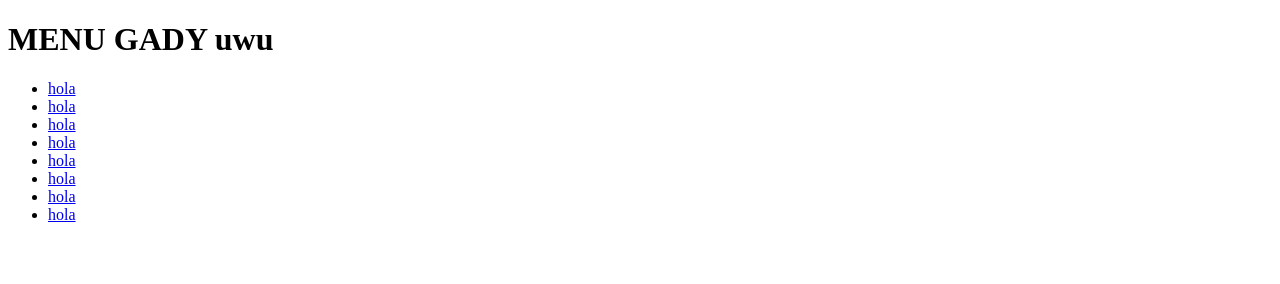
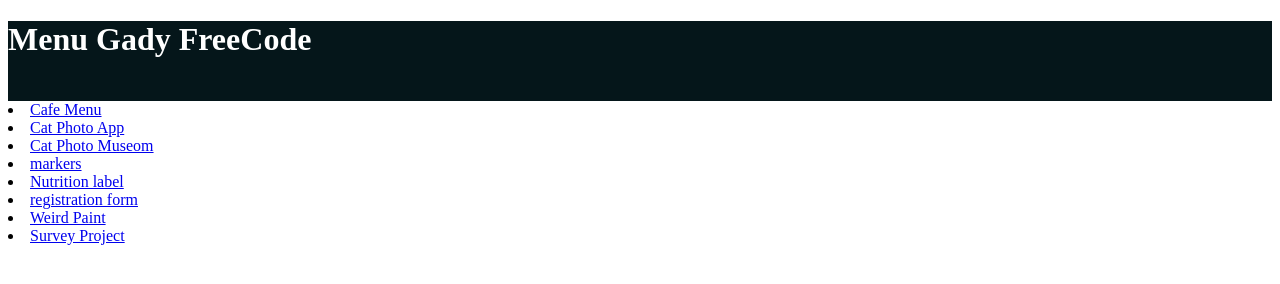
Before and after one commit to Gadielo03/FreeCodeCamp, a plain HTML site: page index.html in a window 1280 px wide. Drawn offline with Linux system fonts and the light colour scheme.

Commit message:
minor changes

```diff
--- /dev/null
+++ b/Menu src/styles.css
@@ -0,0 +1,5 @@
+header{
+    background-color: #05161A;
+    color: white;
+    height: 10vh;
+}
--- a/index.html
+++ b/index.html
@@ -3,21 +3,25 @@
 <head>
     <meta charset="UTF-8">
     <meta name="viewport" content="width=device-width, initial-scale=1.0">
-    <title>Menu Gady FreeCode</title>
+    <link rel="stylesheet" href="/FreeCodeCamp/Menu src/styles.css">
+    <title>Menu Gady FreeCodeCamp</title>
 </head>
 <body>
-    <div class="header">
-        <h1>MENU GADY uwu</h1>
-    </div>
+    <header>
+        <h1>Menu Gady FreeCode</h1>
+    </header>
+    <main>
+        <li><a href="/FreeCodeCamp/Cafe Menu/index.html">Cafe Menu</a></li>
+        <li><a href="/FreeCodeCamp/catphotoAPP/index.html">Cat Photo App</a></li>
+        <li><a href="/FreeCodeCamp/flexbox/index.html">Cat Photo Museom</a></li>
+        <li><a href="/FreeCodeCamp/markers/index.html">markers</a></li>
+        <li><a href="/FreeCodeCamp/Nutrition Label/index.html">Nutrition label</a></li>
+        <li><a href="/FreeCodeCamp/registration form/index.html">registration form</a></li>
+        <li><a href="/FreeCodeCamp/rothko paint/index.html">Weird Paint</a></li>
+        <li><a href="/FreeCodeCamp/Survey Form course proyect/index.html">Survey Project</a></li>
+    </main>
     <ul>
-    <li><a href="/FreeCodeCamp/Cafe Menu/index.html">hola</a></li>
-    <li><a href="/FreeCodeCamp/catphotoAPP/index.html">hola</a></li>
-    <li><a href="/FreeCodeCamp/flexbox/index.html">hola</a></li>
-    <li><a href="/FreeCodeCamp/markers/index.html">hola</a></li>
-    <li><a href="/FreeCodeCamp/Nutrition Label/index.html">hola</a></li>
-    <li><a href="/FreeCodeCamp/registration form/index.html">hola</a></li>
-    <li><a href="/FreeCodeCamp/rothko paint/index.html">hola</a></li>
-    <li><a href="/FreeCodeCamp/Survey Form course proyect/index.html">hola</a></li>
+
 
     </ul>
 </body>
```
Also changed, not shown: Survey Form course proyect/styles.css (+13 -3 lines).
